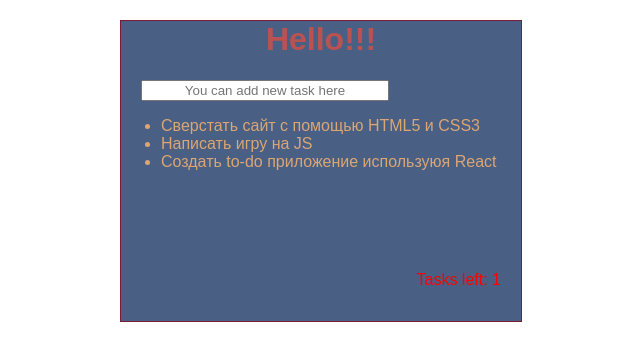
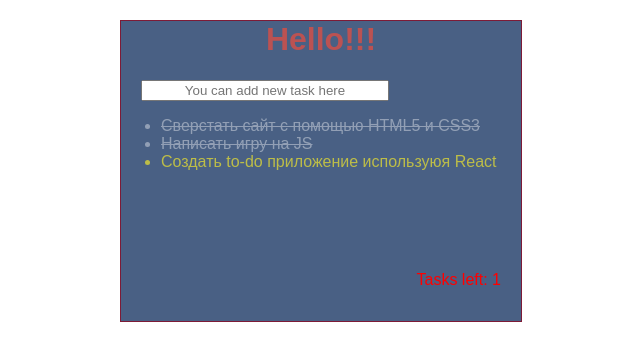
Before and after one commit to WebHeroSchool/to-do, a React (Create React App) app: page / in a window 1280 px wide. Shown: the top 360 px of the page, without its empty margins (319-959 px from the left). Built offline with nearby package versions, Linux system fonts and the light colour scheme.

Commit message:
lesson 24. classnames lib

```diff
--- a/package.json
+++ b/package.json
@@ -30,5 +30,8 @@
       "last 1 firefox version",
       "last 1 safari version"
     ]
+  },
+  "devDependencies": {
+    "classnames": "^2.2.6"
   }
 }
--- a/src/components/App/App.js
+++ b/src/components/App/App.js
@@ -6,9 +6,18 @@ import css from './App.module.css';
 
 const App = () => {
   const tasksData = [
-    {value: 'Сверстать сайт с помощью HTML5 и CSS3'},
-    {value: 'Написать игру на JS'},
-    {value: 'Создать to-do приложение используюя React'},
+    {
+      value: 'Сверстать сайт с помощью HTML5 и CSS3',
+      isDone: true,
+    },
+    {
+      value: 'Написать игру на JS',
+      isDone: true,
+    },
+    {
+      value: 'Создать to-do приложение используюя React',
+      isDone: false,
+    },
   ];
 
   return (
--- a/src/components/Item/Item.jsx
+++ b/src/components/Item/Item.jsx
@@ -1,5 +1,15 @@
 import React from 'react';
+import classnames from 'classnames';
+import css from './Item.module.css';
 
-const Item = ({task}) => <li>{task}</li>;
+const Item = ({task, status}) => (
+  <li className={
+    classnames({
+      [css.active]: true,
+      [css.done]: status,
+    })
+  }>
+    {task}</li>
+);
 
 export default Item;
--- /dev/null
+++ b/src/components/Item/Item.module.css
@@ -0,0 +1,9 @@
+.active {
+  color: #bdbd48;
+}
+
+.done {
+  color: #fff;
+  opacity: .4;
+  text-decoration: line-through;
+}
--- a/src/components/ItemList/ItemList.jsx
+++ b/src/components/ItemList/ItemList.jsx
@@ -4,7 +4,13 @@ import Item from '../Item/Item';
 
 const ItemList = ({tasksData}) => (
   <ul>
-    {tasksData.map(item => <Item key={item.value} task = {item.value} />)}
+    {tasksData.map(item => (
+      <Item
+        key={item.value}
+        task = {item.value}
+        status={item.isDone}
+      />)
+    )}
   </ul>
 );
 
```
Also changed, not shown: 1 other file (tests, documents, lock files or other folders).
